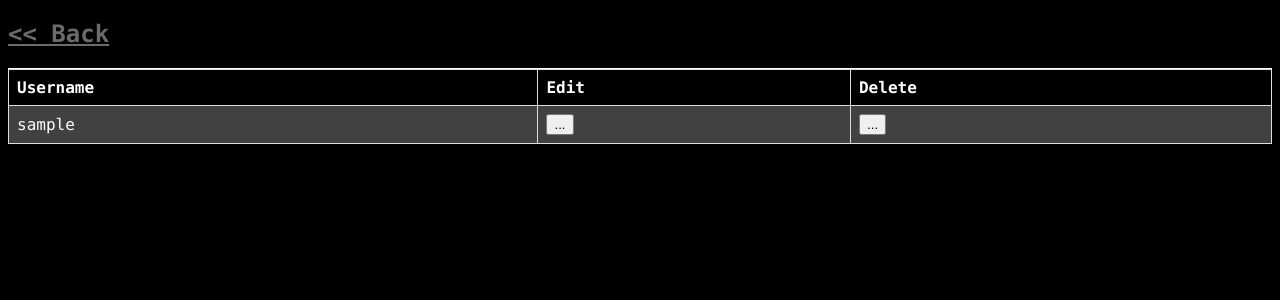
After one commit to zrrrx/netrunner-forum-zrrx, a PHP site: page /src/adminpanel.php in a window 1280 px wide. The commit adds this page. Shown: the top 300 px of the page. Run offline with PHP 8.4, Linux system fonts and the light colour scheme; tables that the repository leaves empty or names only in its code hold one stand-in row (values such as "Sample post").

Commit message:
created a adminastrative page that only admins can access. On this page admins can view, edit and delete all users.

```diff
--- /dev/null
+++ b/css/adminstyles.css
@@ -0,0 +1,39 @@
+body{
+    background-color: #000;
+    font-family: "Lucida Console";
+    color: #fff;
+}
+
+table {
+    border-collapse: collapse;
+    width: 100%;
+}
+
+td, th {
+border: 1px solid #dddddd;
+text-align: left;
+padding: 8px;
+}
+
+tr:nth-child(even) {
+background-color: #414141;
+}
+
+.header-bar{
+    border: 1px solid #fff;
+    border-top: none;
+    border-left: none;
+    border-right: none;
+}
+
+a{
+    color: #6b6b6b;
+}
+
+a:visited{
+    color: #6b6b6b;
+}
+
+a:hover{
+    color: #fff;
+}
--- a/index.php
+++ b/index.php
@@ -18,6 +18,9 @@
 
         <?php if(isset($_SESSION['sess_user_id'])): ?>
             <li style = "float:right"><a href="src/logout.php" onclick="return confirm('Do you want to logout?');"><?= $_SESSION['sess_user_name'] ?></a></li>
+            <?php if($_SESSION['sess_user_name'] == 'admin'): ?>
+                <li style= "float:right"><a href="src/adminpanel.php">Administrator-Panel</a></li>
+            <?php endif ?>
         <?php else: ?>
             <li style = "float:right"><a href="src/login.php">Login</a></li>
             <li style="float: right;"><a href="src/register.php">Register</a></li>
--- /dev/null
+++ b/src/adminpanel.php
@@ -0,0 +1,40 @@
+<?php
+    require('connection.php');
+
+    $showQuery = "SELECT * FROM user_accounts";
+
+    $showStatement = $db->prepare($showQuery);
+
+    $showStatement->execute();
+
+?>
+
+<!DOCTYPE html>
+<head>
+    <meta charset="utf-8">
+    <title> Admin Panel</title>
+    <link rel="stylesheet" href="../css/adminstyles.css" type="text/css">
+</head>
+<html>
+<body>
+
+    <div class="header-bar">
+        <h2><a href="../index.php">&lt;&lt; Back</a></h2>
+    </div>
+
+    <table>
+        <tr>
+            <th>Username</th>
+            <th>Edit</th>
+            <th>Delete</th>
+        </tr>
+        <?php while($row = $showStatement->fetch()): ?>
+            <tr>
+                <td><?= $row['user_name'] ?></td>
+                <td><button onclick="window.location.href = '../index.php'">...</button></td>
+                <td><button onclick="window.location.href = '../index.php'">...</button></td>
+            </tr>
+        <?php endwhile ?>
+    </table>
+</body>
+</html>
```
Also changed, not shown: css/styles.css (line endings or trailing spaces).
